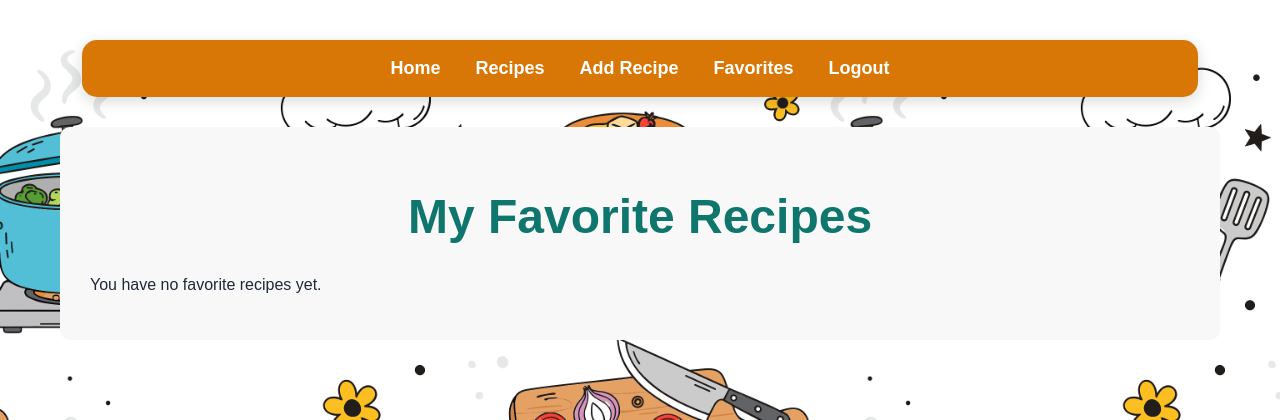
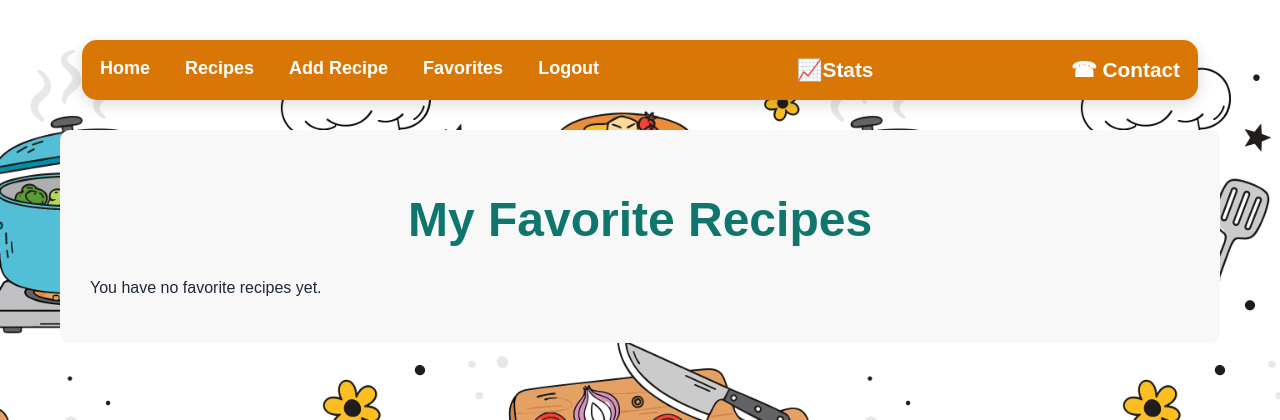
Before and after one commit to mdpos95-tech/recipe_flask_app_MOD4, a Flask app: page /favorites in a window 1280 px wide. Shown: the top 420 px of the page. Run offline with Flask 3, Linux system fonts and the light colour scheme; the visitor is signed in with stand-in values (Sample User, id 1); data that the repository does not hold is empty.

Commit message:
adding admin and contact route in .py

```diff
--- a/static/style.css
+++ b/static/style.css
@@ -241,3 +241,10 @@ border-bottom: 1px solid #eee;
     font-size: 1.3rem;
     text-decoration: none;
 }
+
+.contact-button{
+    margin-left: auto;
+    font-size: 1.3rem;
+    text-decoration: none;
+
+}
--- a/templates/base.html
+++ b/templates/base.html
@@ -16,8 +16,9 @@
          {% else %}
           <a href="{{ url_for('register') }}">Register</a>
          <a href="{{ url_for('login') }}">Login</a>
-         <a href="{{  url_for('admin')  }}"class="stats-button">📈</a>
          {% endif %}
+          <a href="{{  url_for('admin')  }}"class="stats-button">📈Stats</a>
+          <a href="{{ url_for('contact') }}"class="contact-button">☎ Contact</a>
     </nav>
 
 
```
